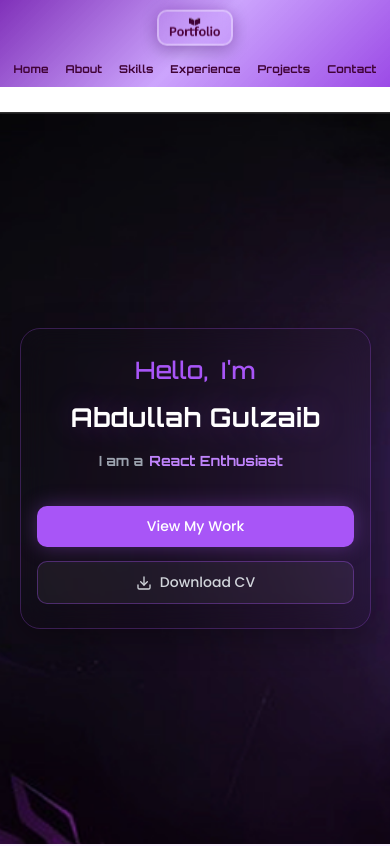
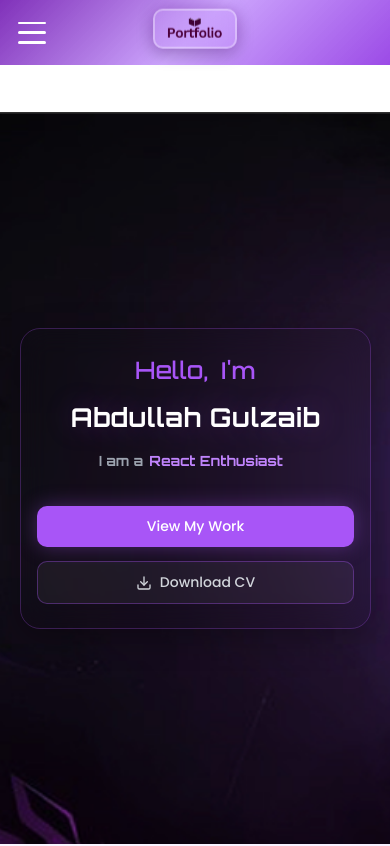
Before and after one commit to abdullhgulzaib/Portfolio-Website, a React (Create React App) app: page / in a window 390 px wide. Shown: the top 846 px of the page. Built offline with nearby package versions, Linux system fonts and the light colour scheme.

Commit message:
Changes in Header for mobile Responiveness

```diff
--- a/src/components/Header.jsx
+++ b/src/components/Header.jsx
@@ -1,25 +1,50 @@
-import React from 'react'
+import React, { useState } from 'react'
 import '../styles/Header.css'
 import logo from '../assets/logo.png'
 
 const Header = () => {
+  const [menuOpen, setMenuOpen] = useState(false)
+
+  const toggleMenu = () => setMenuOpen(!menuOpen)
+  const closeMenu = () => setMenuOpen(false)
+
   return (
-    <div className='Header' >
+    <div className='Header'>
+      {/* Hamburger - left side, only visible on mobile */}
+      <button
+        className={`hamburger ${menuOpen ? 'active' : ''}`}
+        onClick={toggleMenu}
+        aria-label="Toggle navigation menu"
+      >
+        <span></span>
+        <span></span>
+        <span></span>
+      </button>
+
+      {/* Logo - perfectly centered */}
       <div className='Outer_logo'>
         <div className='logo'>
           <img src={logo} alt="Logo" />
         </div>
       </div>
 
-      <div className='nav'>
+      {/* Desktop Navigation */}
+      <nav className='nav desktop-nav'>
         <a href='#Home'>Home</a>
         <a href='#About'>About</a>
         <a href='#Skills'>Skills</a>
         <a href='#EducationExperience'>Experience</a>
         <a href='#projects'>Projects</a>
         <a href='#contact'>Contact</a>
+      </nav>
+      <div className={`mobile-nav ${menuOpen ? 'open' : ''}`}>
+        <a href='#Home' onClick={closeMenu}>Home</a>
+        <a href='#About' onClick={closeMenu}>About</a>
+        <a href='#Skills' onClick={closeMenu}>Skills</a>
+        <a href='#EducationExperience' onClick={closeMenu}>Experience</a>
+        <a href='#projects' onClick={closeMenu}>Projects</a>
+        <a href='#contact' onClick={closeMenu}>Contact</a>
       </div>
-
     </div>
   )
 }
--- a/src/styles/Header.css
+++ b/src/styles/Header.css
@@ -7,13 +7,11 @@
     --gray: #5e697c;
     --ft_color: #181d30;
     --purple:#400336;
-    /* --purple: #6a0dad; */
   --purple-light: #9d4edd;
   --white: #ffffff;
-  /* --gray: #f0f0f0; */
   }
+
 .Header {
-  /* border: 1px solid var(--orange); */
   display: flex;
   justify-content: space-around;
   align-items: center;
@@ -32,7 +30,95 @@
   z-index: 1000;
   position: fixed;
 }
-/* src/styles/header.css */
+
+/* ---- Hamburger Button ---- */
+.hamburger {
+  display: none;
+  position: absolute;
+  left: 18px;
+  top: 50%;
+  transform: translateY(-50%);
+  width: 28px;
+  height: 22px;
+  background: transparent;
+  border: none;
+  cursor: pointer;
+  padding: 0;
+  z-index: 1001;
+  flex-direction: column;
+  justify-content: space-between;
+}
+
+.hamburger span {
+  display: block;
+  width: 100%;
+  height: 2.5px;
+  background: var(--half_wite);
+  border-radius: 2px;
+  transition: all 0.3s ease;
+}
+
+.hamburger.active span:nth-child(1) {
+  transform: rotate(45deg) translate(5px, 5px);
+}
+.hamburger.active span:nth-child(2) {
+  opacity: 0;
+}
+.hamburger.active span:nth-child(3) {
+  transform: rotate(-45deg) translate(5px, -5px);
+}
+
+/* ---- Mobile Nav Overlay ---- */
+.mobile-nav {
+  display: flex;
+  position: fixed;
+  top: 65px;
+  left: 0;
+  width: 100%;
+  background: linear-gradient(135deg,
+    rgba(106, 13, 173, 0.96) 0%,
+    rgba(187, 134, 252, 0.94) 50%,
+    rgba(138, 43, 226, 0.96) 100%
+  );
+  backdrop-filter: blur(14px);
+  flex-direction: column;
+  align-items: center;
+  padding: 20px 0;
+  gap: 6px;
+  z-index: 999;
+  opacity: 0;
+  transform: translateY(-10px);
+  visibility: hidden;
+  pointer-events: none;
+  transition: all 0.35s cubic-bezier(0.23, 1, 0.32, 1);
+  box-shadow: 0 12px 40px rgba(0,0,0,0.35);
+}
+
+.mobile-nav.open {
+  opacity: 1;
+  transform: translateY(0);
+  visibility: visible;
+  pointer-events: all;
+}
+
+.mobile-nav a {
+  text-decoration: none;
+  font-weight: 700;
+  font-size: 1.05rem;
+  color: var(--half_wite);
+  padding: 10px 28px;
+  border-radius: 50px;
+  transition: all 0.3s ease;
+  width: 85%;
+  max-width: 280px;
+  text-align: center;
+}
+
+.mobile-nav a:hover {
+  background: rgba(255, 255, 255, 0.2);
+  transform: translateY(-2px);
+  box-shadow: 0 4px 12px rgba(203, 180, 219, 0.3);
+}
 
 /* Outer Logo Container */
 .Header .Outer_logo {
@@ -44,7 +130,6 @@
   padding: 8px 12px;
   position: relative;
   z-index: 2;
-  /* border:1px solid black; */
   transition: all 0.3s ease;
 }
 
@@ -56,14 +141,13 @@
 
 /* Rectangle Logo Image */
 .Header .Outer_logo img {
-  height: 50px;                          /* Thoda chhota for rectangle */
+  height: 50px;
   width: auto;
-  max-width: 140px;                      /* Wide rectangle */
-  border-radius: 16px;                   /* Soft rounded corners */
+  max-width: 140px;
+  border-radius: 16px;
   object-fit: contain;
-  padding: 8px 16px;                     /* Inner padding */
-  /* background: rgba(255, 255, 255, 0.22); Glass background */
-  backdrop-filter: blur(14px);           /* Frosted glass */
+  padding: 8px 16px;
+  backdrop-filter: blur(14px);
   border: 2.5px solid rgba(255, 255, 255, 0.35);
   box-shadow:
     0 6px 18px rgba(0, 0, 0, 0.18),
@@ -79,7 +163,6 @@
   box-shadow:
     0 0 28px rgba(187, 134, 252, 0.55),
     0 10px 30px rgba(0, 0, 0, 0.25);
-  /* background: rgba(255, 255, 255, 0.3); */
 }
 
 /* Floating Animation */
@@ -88,57 +171,19 @@
   50% { transform: translateY(-5px); }
 }
 
-/* Responsive */
-@media (max-width: 992px) {
-  .Header .Outer_logo {
-    width: 12%;
-  }
-  .Header .Outer_logo img {
-    height: 50px;
-    max-width: 120px;
-    padding: 6px 14px;
-  }
+.Header .nav{
+  width: 60%;
+  display: flex;
+  justify-content: space-around;
+  align-items: center;
+  height: inherit;
 }
 
-@media (max-width: 768px) {
-  .Header .Outer_logo {
-    width: 15%;
-  }
-  .Header .Outer_logo img {
-    height: 45px;
-    max-width: 100px;
-    padding: 5px 12px;
-    border-radius: 12px;
-  }
-}
-
-@media (max-width: 480px) {
-  .Header .Outer_logo {
-    width: 22%;
-  }
-  .Header .Outer_logo img {
-    height: 40px;
-    max-width: 85px;
-    padding: 4px 10px;
-    border-radius: 10px;
-  }
-}
-.Header .nav{
-/* border: 1px solid black; */
-width: 60%;
-display: flex;
-justify-content: space-around;
-align-items: center;
-height: inherit;
-
-}
 /* Nav Links - Base Style */
 .Header .nav a {
-/* border: 1px solid black; */
-
   text-decoration: none;
   font-weight: 700;
-  font-size: 1.25rem;           /* 20px */
+  font-size: 1.25rem;
   color: var(--purple);
   padding: 8px 16px;
   border-radius: 50px;
@@ -157,7 +202,6 @@ height: inherit;
   cursor: pointer;
   box-shadow: 0 4px 12px rgba(203, 180, 219, 0.616);
 }
-
 
 .Header .nav a.active {
   color: var(--half_wite);
@@ -184,63 +228,78 @@ height: inherit;
   width: 70%;
 }
 
-/* Mobile Responsive */
+/* ============================================
+   RESPONSIVE
+   ============================================ */
+
+@media (max-width: 992px) {
+  .Header .Outer_logo {
+    width: 12%;
+  }
+  .Header .Outer_logo img {
+    height: 50px;
+    max-width: 120px;
+    padding: 6px 14px;
+  }
+}
+
 @media (max-width: 768px) {
+  .hamburger {
+    display: flex;
+  }
+
+  .desktop-nav {
+    display: none !important;
+  }
+
+  .Header {
+    justify-content: center;
+    padding: 0 16px;
+  }
+
+  .Header .Outer_logo {
+    width: auto;
+  }
+
   .Header .nav a {
     font-size: 1.1rem;
     padding: 6px 12px;
   }
 }
 
-/* ---- Small tablets: tighten spacing, keep single row ---- */
 @media (max-width: 640px) {
-  .Header {
-    justify-content: space-between;
-    padding: 0 12px;
-  }
-  .Header .nav {
-    width: auto;
-    gap: 2px;
-  }
-  .Header .nav a {
-    font-size: 0.85rem;
-    padding: 6px 8px;
+  .Header .Outer_logo img {
+    height: 45px;
+    max-width: 100px;
+    padding: 5px 12px;
+    border-radius: 12px;
   }
 }
 
-/* ---- Phones: 6 links no longer fit in one row, so stack the header
-   (logo on top, nav wraps into 2 rows beneath it). Height becomes
-   auto here — First_page.css and index.css compensate with a matching
-   offset (see their 480px / scroll-margin-top rules). ---- */
 @media (max-width: 480px) {
   .Header {
-    flex-direction: column;
+    flex-direction: row;
     justify-content: center;
-    height: auto;
-    min-height: auto;
-    padding: 8px 0 6px;
+    height: 65px;
+    min-height: 65px;
+    padding: 0 12px;
   }
+
   .Header .Outer_logo {
     width: auto;
     height: auto;
-    padding: 2px 0 4px;
+    padding: 0;
   }
+
   .Header .Outer_logo img {
-    height: 36px;
+    height: 40px;
     max-width: 90px;
-    padding: 3px 8px;
+    padding: 4px 10px;
+    border-radius: 10px;
   }
-  .Header .nav {
-    width: 100%;
-    height: auto;
-    flex-wrap: wrap;
-    row-gap: 2px;
-    column-gap: 2px;
-    padding: 0 6px;
-  }
-  .Header .nav a {
-    font-size: 0.68rem;
-    padding: 5px 7px;
-    letter-spacing: 0.2px;
+
+  .mobile-nav a {
+    font-size: 0.95rem;
+    padding: 8px 20px;
   }
 }
```
Also changed, not shown: 1 other file (tests, documents, lock files or other folders). Lines whose indentation alone changed are shown as unchanged.
